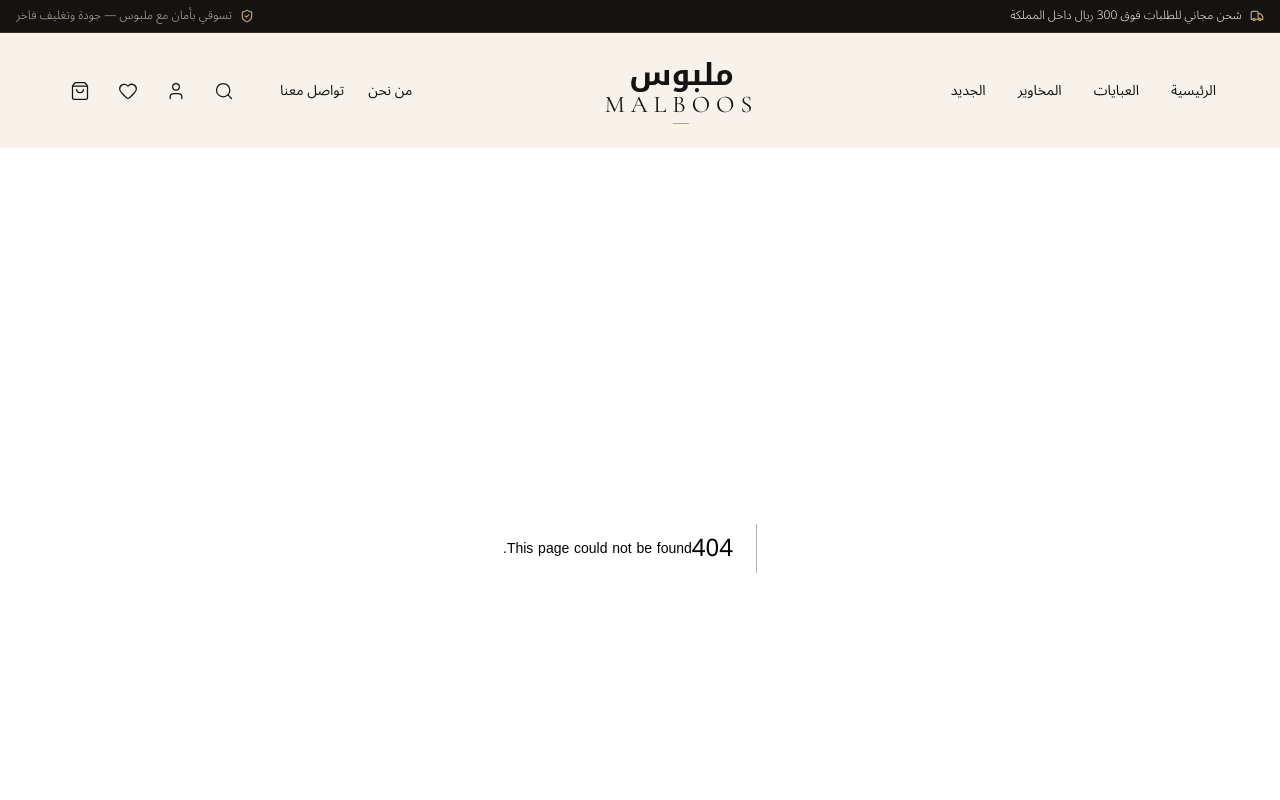
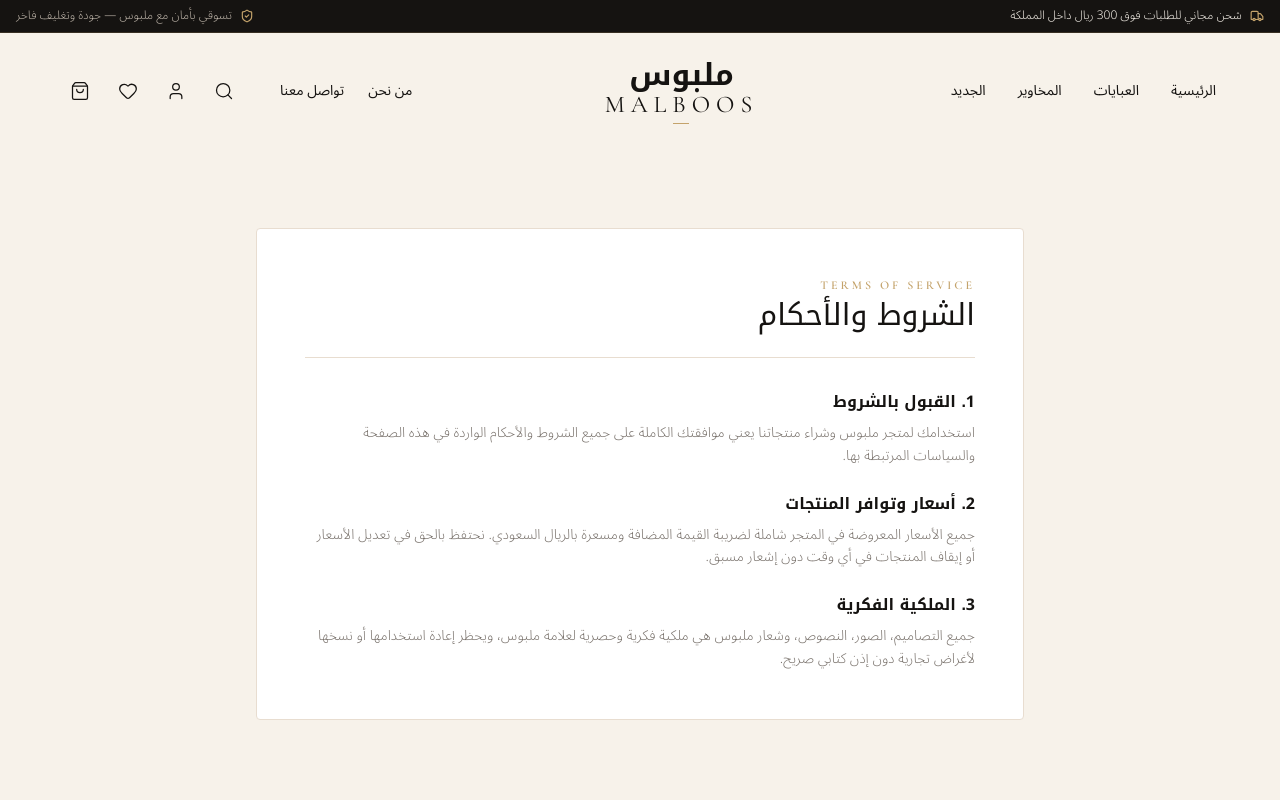
Before and after one commit to SajaJawad/malboos-abaya, a Next.js app: page /terms in a window 1280 px wide. Before the commit this address had no page. Shown: the top 800 px of the page. Built offline with nearby package versions, Linux system fonts and the light colour scheme.

Commit message:
add terms page

```diff
--- /dev/null
+++ b/app/terms/page.tsx
@@ -0,0 +1,42 @@
+import React from 'react';
+import { Container } from '@/components/ui/Container';
+
+export default function TermsPage() {
+  return (
+    <div className="py-12 lg:py-20 bg-[#F7F2EA]">
+      <Container>
+        <div className="max-w-3xl mx-auto space-y-8 bg-white p-8 md:p-12 rounded-[4px] border border-[#E8DDD0]">
+          <div className="border-b border-[#E8DDD0] pb-6">
+            <span className="font-cormorant text-xs tracking-[0.25em] text-[#C4A36B] uppercase font-semibold block mb-1">
+              TERMS OF SERVICE
+            </span>
+            <h1 className="text-3xl font-normal text-[#151311]">الشروط والأحكام</h1>
+          </div>
+
+          <div className="space-y-6 text-xs md:text-sm text-[#7B746E] leading-relaxed font-light">
+            <section className="space-y-2">
+              <h2 className="text-base font-semibold text-[#151311]">1. القبول بالشروط</h2>
+              <p>
+                استخدامك لمتجر ملبوس وشراء منتجاتنا يعني موافقتك الكاملة على جميع الشروط والأحكام الواردة في هذه الصفحة والسياسات المرتبطة بها.
+              </p>
+            </section>
+
+            <section className="space-y-2">
+              <h2 className="text-base font-semibold text-[#151311]">2. أسعار وتوافر المنتجات</h2>
+              <p>
+                جميع الأسعار المعروضة في المتجر شاملة لضريبة القيمة المضافة ومسعرة بالريال السعودي. نحتفظ بالحق في تعديل الأسعار أو إيقاف المنتجات في أي وقت دون إشعار مسبق.
+              </p>
+            </section>
+
+            <section className="space-y-2">
+              <h2 className="text-base font-semibold text-[#151311]">3. الملكية الفكرية</h2>
+              <p>
+                جميع التصاميم، الصور، النصوص، وشعار ملبوس هي ملكية فكرية وحصرية لعلامة ملبوس، ويحظر إعادة استخدامها أو نسخها لأغراض تجارية دون إذن كتابي صريح.
+              </p>
+            </section>
+          </div>
+        </div>
+      </Container>
+    </div>
+  );
+}
```
